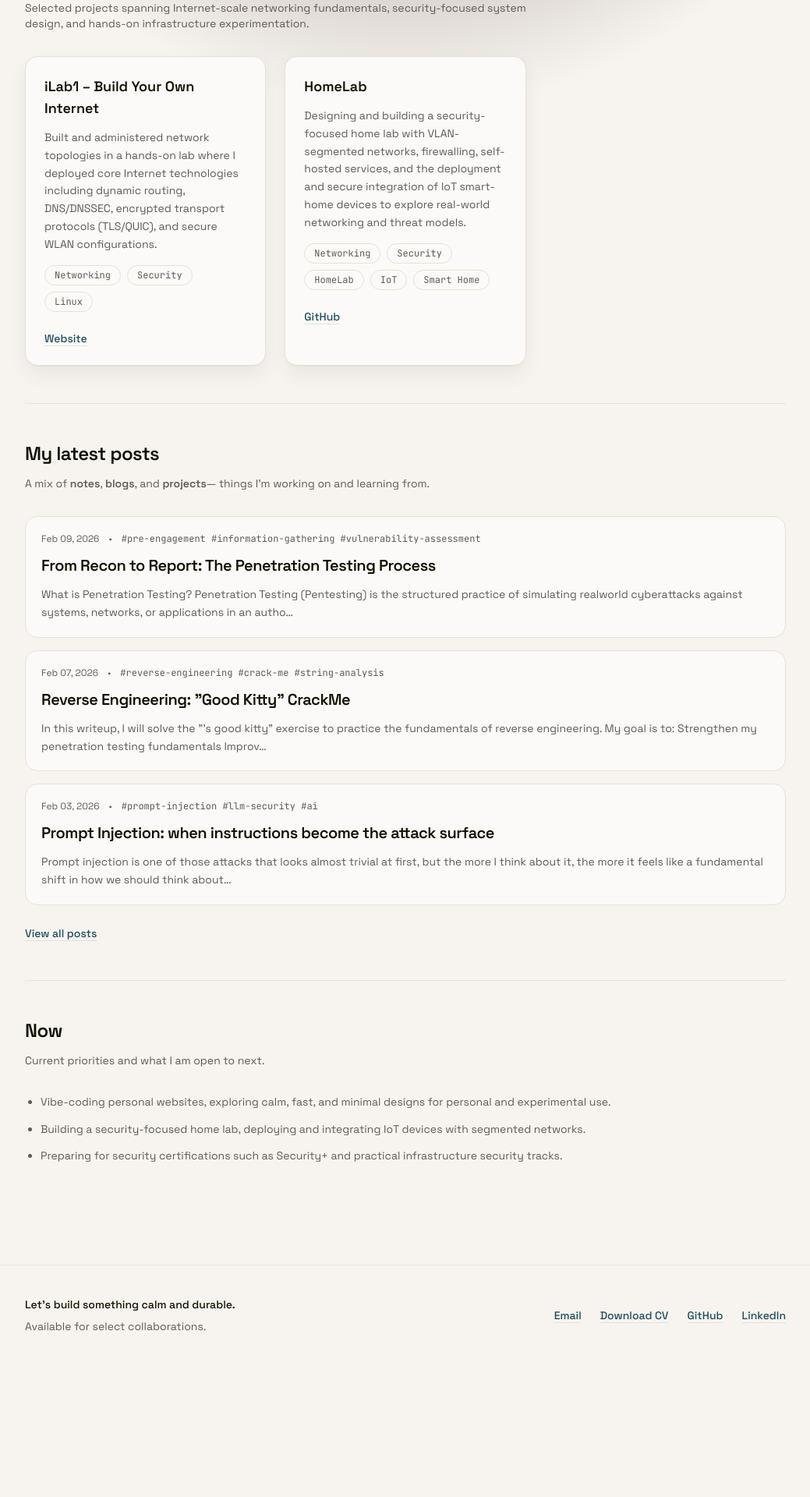
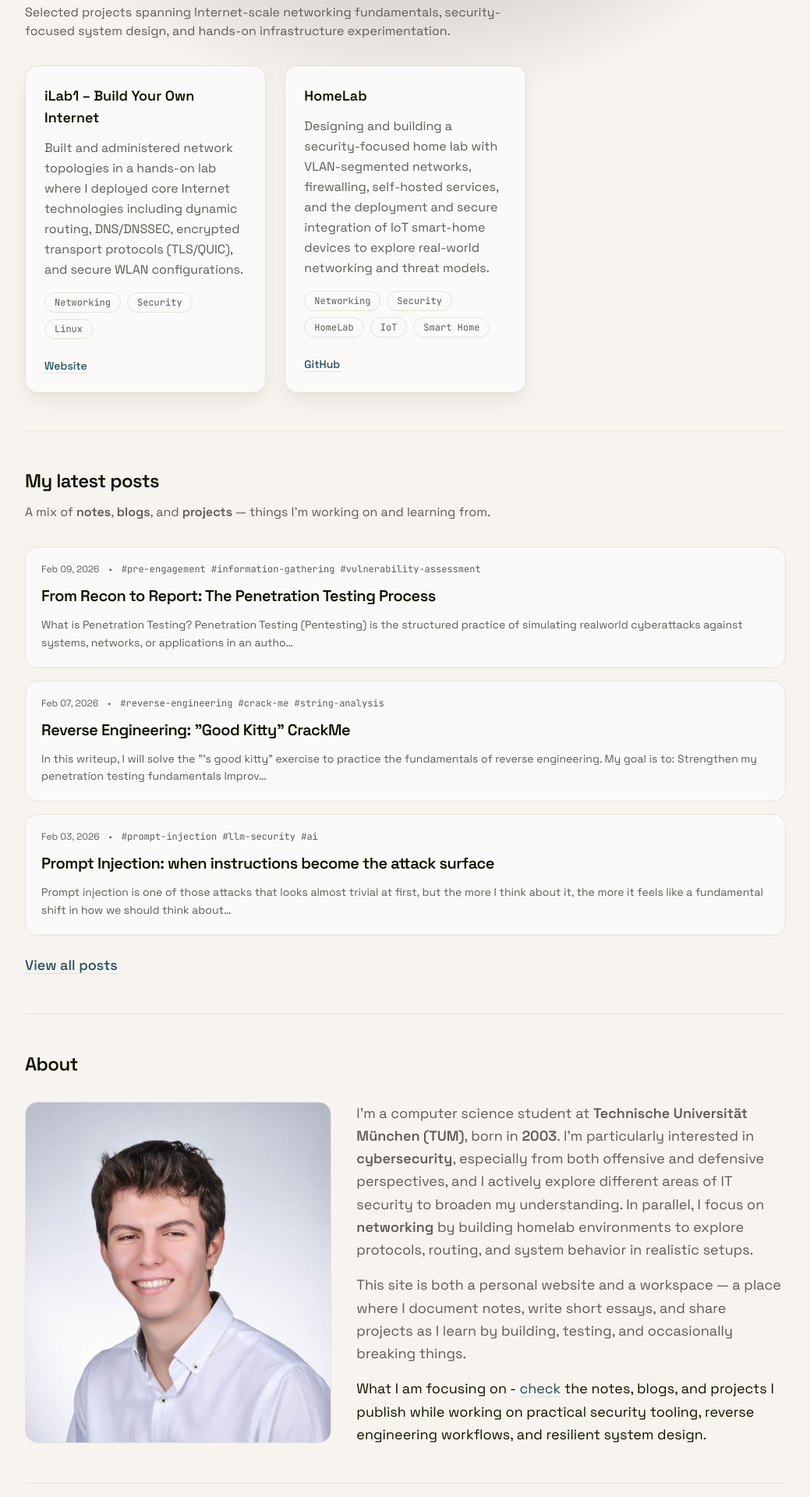
Before and after one commit to hasanberkyur/personal-website, a Next.js app: page / in a window 1280 px wide. Shown: the part 520-2440 px from the top of the page at 78% size, without its empty margins (120-1159 px from the left). Before the commit the page ends 2271 px from the top, so only its background shows below. Built offline with nearby package versions, Linux system fonts and the light colour scheme.

Commit message:
fetch: add about on homepage

```diff
--- a/app/blog/[slug]/page.tsx
+++ b/app/blog/[slug]/page.tsx
@@ -39,7 +39,7 @@ export default async function BlogPostPage({ params }: BlogPostPageProps) {
         <article className="py-16">
           <a
             href="/blog"
-            className="inline-flex items-center gap-2 text-xs font-medium uppercase tracking-[0.3em] text-muted transition hover:text-text"
+            className="inline-flex items-center gap-2 text-sm font-medium uppercase tracking-[0.3em] text-muted transition hover:text-text"
           >
             ← Other Posts
           </a>
@@ -53,7 +53,7 @@ export default async function BlogPostPage({ params }: BlogPostPageProps) {
           >
             {post.type}
           </p>
-          <div className="mt-5 flex flex-wrap items-center gap-3 text-xs text-muted">
+          <div className="mt-5 flex flex-wrap items-center gap-3 text-sm text-muted">
             <span>{formatDate(post.date)}</span>
             <span>•</span>
             <div className="flex min-w-0 w-full flex-wrap gap-2 sm:w-auto">
--- a/app/blog/page.tsx
+++ b/app/blog/page.tsx
@@ -12,7 +12,7 @@ export default function BlogPage() {
       <Header />
       <main className="mx-auto max-w-5xl px-6 pb-20">
         <section className="py-16">
-          <p className="text-xs uppercase tracking-[0.3em] text-muted">Posts</p>
+          <p className="text-sm uppercase tracking-[0.3em] text-muted">Posts</p>
           <h1 className="mt-6 text-4xl font-semibold leading-tight tracking-tight sm:text-5xl">
             Things I’m thinking about.
           </h1>
--- a/app/page.tsx
+++ b/app/page.tsx
@@ -1,5 +1,6 @@
 import Footer from "../components/Footer";
 import Header from "../components/Header";
+import AboutSection from "../components/AboutSection";
 import LatestPosts from "../components/LatestPosts";
 import ProjectCard from "../components/ProjectCard";
 import Section from "../components/Section";
@@ -15,7 +16,7 @@ export default function HomePage() {
       <Header />
       <main className="mx-auto max-w-5xl px-6 pb-20">
         <section className="py-16">
-          <p className="text-xs uppercase tracking-[0.3em] text-muted">Portfolio</p>
+          <p className="text-sm uppercase tracking-[0.3em] text-muted">Portfolio</p>
           <h1 className="mt-5 text-4xl font-semibold tracking-tight sm:text-5xl">
             Hasan Berk Yur
           </h1>
@@ -55,7 +56,11 @@ export default function HomePage() {
         <Section
           id="projects"
           title="My Projects"
-          description="Selected projects spanning Internet-scale networking fundamentals, security-focused system design, and hands-on infrastructure experimentation."
+          description={
+            <span className="text-base">
+              Selected projects spanning Internet-scale networking fundamentals, security-focused system design, and hands-on infrastructure experimentation.
+            </span>
+          }
         >
           <div className="grid gap-6 md:grid-cols-3">
             {projects.map((project) => (
@@ -66,12 +71,18 @@ export default function HomePage() {
 
         <LatestPosts posts={latestPosts} />
 
+        <AboutSection />
+
         <Section
           id="now"
           title="Now"
-          description="Current priorities and what I am open to next."
+          description={
+            <span className="text-base">
+              Current priorities and what I am open to next.
+            </span>
+          }
         >
-          <ul className="list-disc space-y-3 pl-5 text-sm text-muted">
+          <ul className="list-disc space-y-3 pl-5 text-base text-muted">
             {nowItems.map((item) => (
               <li key={item} className="leading-relaxed">
                 {item}
--- /dev/null
+++ b/components/AboutSection.tsx
@@ -0,0 +1,41 @@
+import Section from "./Section";
+
+export default function AboutSection() {
+  return (
+    <Section id="about" title="About">
+      <div className="grid gap-8 md:grid-cols-[1fr_1.4fr] md:items-start">
+        <div className="overflow-hidden rounded-2xl border border-border bg-bg-alt">
+          <img
+            src="/photo-about.jpeg"
+            alt="Hasan Berk Yur"
+            className="h-full w-full object-cover"
+            loading="lazy"
+          />
+        </div>
+        <div className="space-y-4 text-lg leading-relaxed text-muted">
+          <p>
+            I’m a computer science student at <strong className="font-semibold">Technische Universität München (TUM)</strong>
+            , born in <strong className="font-semibold">2003</strong>. I’m particularly interested in <strong className="font-semibold">cybersecurity</strong>,
+            especially from both offensive and defensive perspectives, and I actively explore different
+            areas of IT security to broaden my understanding. In parallel, I focus on{" "}
+            <strong className="font-semibold">networking</strong> by building homelab environments
+            to explore protocols, routing, and system behavior in realistic setups.
+          </p>
+          <p>
+            This site is both a personal website and a workspace — a place where I document
+            notes, write short essays, and share projects as I learn by building, testing,
+            and occasionally breaking things.
+          </p>
+          <p className="text-text">
+            What I am focusing on -{" "}
+            <a className="text-accent underline decoration-border" href="/blog">
+              check
+            </a>{" "}
+            the notes, blogs, and projects I publish while working on practical security tooling,
+            reverse engineering workflows, and resilient system design.
+          </p>
+        </div>
+      </div>
+    </Section>
+  );
+}
--- a/components/BlogFeed.tsx
+++ b/components/BlogFeed.tsx
@@ -87,7 +87,7 @@ export default function BlogFeed({ posts }: BlogFeedProps) {
     <div className="space-y-12">
       <div className="space-y-6 border-b border-border pb-6">
         <div className="min-w-0 space-y-3">
-          <p className="text-sm uppercase tracking-[0.28em] text-muted">Filter</p>
+          <p className="text-base uppercase tracking-[0.28em] text-muted">Filter</p>
           <div className="relative -mx-6 overflow-hidden px-6">
             <div className="flex w-full max-w-full items-center gap-2.5 overflow-x-auto overscroll-x-contain pb-2 pr-8">
               <TagChip label="All" href={buildHref("", activeSort, activeType)} active={!activeTag} />
@@ -104,8 +104,8 @@ export default function BlogFeed({ posts }: BlogFeedProps) {
           </div>
         </div>
         <div className="space-y-3">
-          <p className="text-sm uppercase tracking-[0.28em] text-muted">Type</p>
-          <div className="flex flex-wrap items-center gap-2.5 text-sm text-muted">
+          <p className="text-base uppercase tracking-[0.28em] text-muted">Type</p>
+          <div className="flex flex-wrap items-center gap-2.5 text-base text-muted">
             {typeOptions.map((option) => (
               <a
                 key={option.value || "all"}
@@ -130,8 +130,8 @@ export default function BlogFeed({ posts }: BlogFeedProps) {
           </div>
         </div>
         <div className="space-y-3">
-          <p className="text-sm uppercase tracking-[0.28em] text-muted">Sort</p>
-          <div className="flex flex-wrap items-center gap-2.5 text-sm text-muted">
+          <p className="text-base uppercase tracking-[0.28em] text-muted">Sort</p>
+          <div className="flex flex-wrap items-center gap-2.5 text-base text-muted">
             {sortOptions.map((option) => (
               <a
                 key={option.value}
--- a/components/LatestPosts.tsx
+++ b/components/LatestPosts.tsx
@@ -18,12 +18,12 @@ export default function LatestPosts({ posts }: LatestPostsProps) {
       id="posts"
       title="My latest posts"
       description={
-        <>
-          A mix of <strong className="font-semibold">notes</strong>
-          , <strong className="font-semibold">blogs</strong>
-          , and <strong className="font-semibold">projects</strong>
-           — things I’m working on and learning from.
-        </>
+        <span className="text-base">
+          A mix of <strong className="font-semibold">notes</strong>,{" "}
+          <strong className="font-semibold">blogs</strong>, and{" "}
+          <strong className="font-semibold">projects</strong> — things I’m working on and learning
+          from.
+        </span>
       }
     >
       <div className="space-y-4">
@@ -49,7 +49,7 @@ export default function LatestPosts({ posts }: LatestPostsProps) {
         ))}
       </div>
       <div className="mt-6">
-        <a className="text-sm font-medium text-accent underline decoration-border" href="/blog">
+        <a className="text-lg font-medium text-accent underline decoration-border" href="/blog">
           View all posts
         </a>
       </div>
--- a/components/ProjectCard.tsx
+++ b/components/ProjectCard.tsx
@@ -8,7 +8,7 @@ export default function ProjectCard({ project }: ProjectCardProps) {
   return (
     <article className="flex h-full flex-col rounded-2xl border border-border bg-bg-alt p-6 shadow-soft">
       <h3 className="text-lg font-semibold">{project.title}</h3>
-      <p className="mt-3 text-sm leading-relaxed text-muted">{project.description}</p>
+      <p className="mt-3 text-base leading-relaxed text-muted">{project.description}</p>
       <div className="mt-4 flex flex-wrap gap-2">
         {project.tags.map((tag) => (
           <span
--- a/components/TagChip.tsx
+++ b/components/TagChip.tsx
@@ -12,7 +12,7 @@ export default function TagChip({ label, href, active }: TagChipProps) {
   return (
     <Link
       href={href}
-      className={`rounded-full border px-3 py-1 text-xs font-mono transition ${
+      className={`rounded-full border px-3 py-1 text-sm font-mono transition ${
         active
           ? "border-text bg-text text-bg"
           : "border-border text-muted hover:border-text hover:text-text"
```
Also changed, not shown: public/photo-about.jpeg (added).
